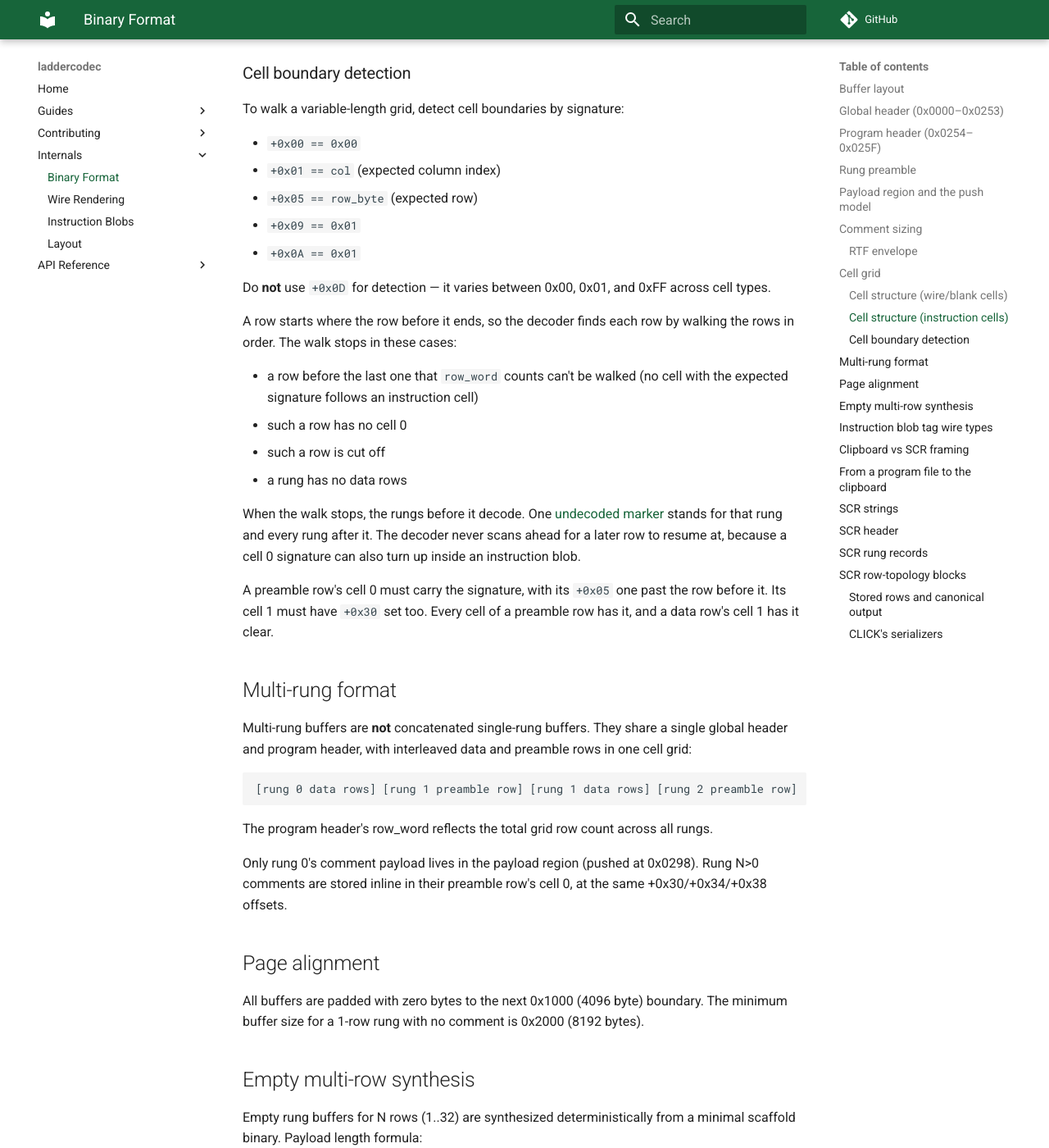
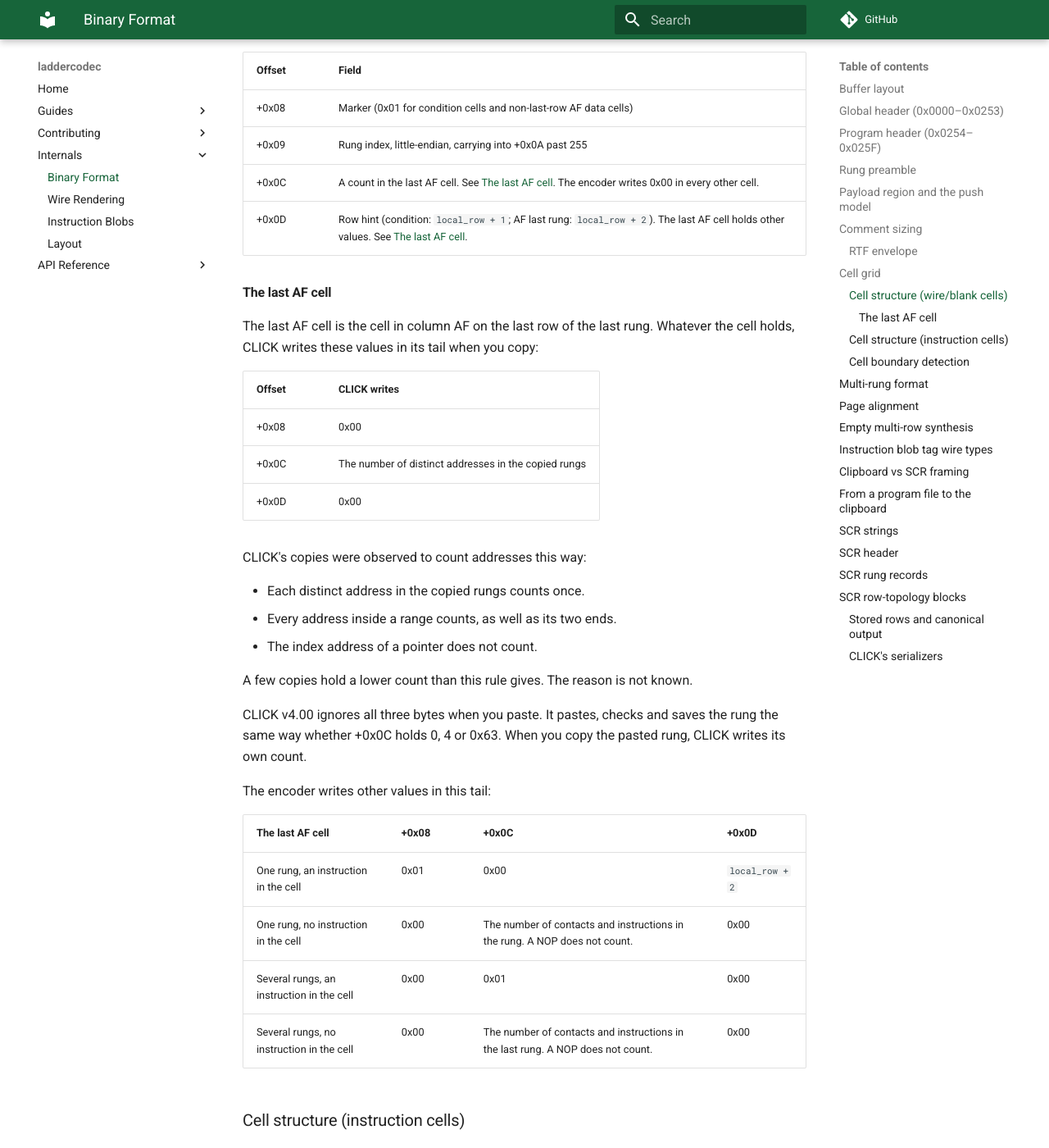
Before and after one commit to ssweber/laddercodec, an MkDocs documentation site: the page built from docs/internals/binary-format.md, in a window 1280 px wide and 1400 px high, scrolled down 4360 px. Shown: the whole window at 82% size. Built offline with MkDocs 1.6.1 and Material for MkDocs 9.7.7, drawn with Linux system fonts in a browser that asks for light colours; comment, search, counter and statistics services are not loaded; some of the changed text lies outside the part shown.

Commit message:
docs(format): record what CLICK writes in the header and last AF cell (#186)
* docs(format): record what CLICK writes in the header and the last tail

binary-format.md called the last AF cell's +0x0C an instruction count and
said that CLICK often writes another value. It said CLICK's cell +0x0B
values vary from cell to cell, and it described the global header only as
template data.

The page now says what CLICK writes when you copy and what a paste
ignores:

- The last AF cell's tail: 0x00 at +0x08, the number of distinct
  addresses at +0x0C and 0x00 at +0x0D. A paste ignores all three bytes.
  How CLICK counts an X range with an end in the option slot is not known.
- Global header 0x0A: CLICK v4.00 writes 0x0400 and CLICK v3.92 writes
  0x035A. A paste ignores it.
- Global header 0x0C: a project path, which a paste ignores.
- Cell +0x0B: rung 0's preamble holds a value that changes from copy to
  copy, and long runs of other cells share one value.

It lists what the encoder writes in the last AF cell's tail.

Co-Authored-By: Claude Opus 5.5 <noreply@anthropic.com>

* docs(format): state CLICK's address count and the session value

The page compared the last AF cell's count with the length of the list
that addresses() returns. CLICK counts differently: every address inside
a range counts, and a pointer's index address does not. The page now
states that rule and says that a few copies hold a lower count.

It also said that the value at 0x026B changes from copy to copy. Every
copy from one CLICK session holds the same value, and the value differs
between sessions.

Other corrections:

- Global header 0x0A: an older CLICK version writes 0x0346 too.
- Global header 0x0C: the path is not always the open project's.
- The bytes after the path can differ between copies, not always.
- The tail's +0x0D row points to the last AF cell.
- The encoder's count includes contacts.
- Only CLICK v4.00 was given CLICK's form of the tail to paste.

Co-Authored-By: Claude Opus 5.5 <noreply@anthropic.com>

---------

Co-authored-by: Claude Opus 5.5 <noreply@anthropic.com>

```diff
--- a/docs/internals/binary-format.md
+++ b/docs/internals/binary-format.md
@@ -28,7 +28,15 @@ The clipboard buffer has these regions:
 
 ## Global header (0x0000–0x0253)
 
-Fixed template data loaded from the scaffold binary. Contains GUI state and format markers. The encoder does not modify this region.
+The encoder copies this region from the scaffold binary and does not change it. The decoder checks the magic and reads nothing else in this region.
+
+| Offset | Size | Field |
+|---|---|---|
+| 0x00 | 8B | Magic: `CLICK` and three spaces |
+| 0x0A | 2B | A u16 LE that CLICK writes when you copy. CLICK v4.00 writes 0x0400, and CLICK v3.92 writes 0x035A. An older CLICK version, not identified, writes 0x0346. The encoder writes 0x0346 too. CLICK ignores this field when you paste. CLICK v3.92 pastes a buffer that holds 0x0400 without an error. |
+| 0x0C | var | A project path, as UTF-16LE text that ends in a NUL. CLICK writes a path here when you copy. It is not always the path of the project that is open. CLICK ignores the path when you paste. The encoder writes the path that the scaffold holds. |
+
+In CLICK's copies, the bytes after the path can differ from one copy to the next.
 
 ## Program header (0x0254–0x025F)
 
@@ -107,7 +115,7 @@ Wire and blank cells are exactly 0x40 bytes: a 0x25-byte header, 0x0B bytes of p
 | +0x05 | 4B | Row byte (uint32 LE, `global_row + 1`) |
 | +0x09 | 1B | Row span (0x01 for single-row, 0x02+ for multi-row AF) |
 | +0x0A | 1B | Visual sub-rows (0x01 for wire cells and most single-row instructions, 0x02+ for tall boxes; 0x03 in a Math cell the editor creates, 0x01 under a row span of 3 in an Email/Home/Position/Velocity cell pasted at 1 row and then saved by its dialog) |
-| +0x0B–0x0C | 2B | CLICK's values vary from cell to cell. The decoder reads neither byte. The encoder writes 0x00 at +0x0B, except in rung 0's preamble, where it writes the template's 0x40 (at 0x026B). At +0x0C it writes 0x01 in a preamble cell and in each cell of a rung that has no instruction (a NOP does not count), and 0x00 in every other cell. |
+| +0x0B–0x0C | 2B | A u16 LE. In rung 0's preamble, CLICK writes a u16 that is not 0 at 0x026B. Every copy from one CLICK session was observed to hold the same value, and the value differs between sessions. In the other cells, long runs of neighbouring cells share one value, often 0x0000. The decoder reads neither byte. The encoder writes 0x00 at +0x0B, except in rung 0's preamble, where it writes the scaffold's 0x40 (at 0x026B). At +0x0C it writes 0x01 in a preamble cell and in each cell of a rung that has no instruction (a NOP does not count), and 0x00 in every other cell. |
 | +0x0D | 4B | Instruction index (int32 LE; 0xFFFFFFFF for data cells) |
 | +0x11 | 4B | Structural flag (always 0x00000001) |
 | +0x15 | 4B | Row-start flag: stored row bit 0 at column A, zero elsewhere (uint32 LE) |
@@ -121,8 +129,37 @@ Wire and blank cells are exactly 0x40 bytes: a 0x25-byte header, 0x0B bytes of p
 |---|---|
 | +0x08 | Marker (0x01 for condition cells and non-last-row AF data cells) |
 | +0x09 | Rung index, little-endian, carrying into +0x0A past 255 |
-| +0x0C | Instruction count. In the AF data cell on the last row of the last rung, the encoder writes the number of that rung's instructions. It does not count a NOP. CLICK often writes another value. |
-| +0x0D | Row hint (condition: `local_row + 1`; AF last rung: `local_row + 2`) |
+| +0x0C | A count in the last AF cell. See [The last AF cell](#the-last-af-cell). The encoder writes 0x00 in every other cell. |
+| +0x0D | Row hint (condition: `local_row + 1`; AF last rung: `local_row + 2`). The last AF cell holds other values. See [The last AF cell](#the-last-af-cell). |
+
+#### The last AF cell
+
+The last AF cell is the cell in column AF on the last row of the last rung. Whatever the cell holds, CLICK writes these values in its tail when you copy:
+
+| Offset | CLICK writes |
+|---|---|
+| +0x08 | 0x00 |
+| +0x0C | The number of distinct addresses in the copied rungs |
+| +0x0D | 0x00 |
+
+CLICK's copies were observed to count addresses this way:
+
+- Each distinct address in the copied rungs counts once.
+- Every address inside a range counts, as well as its two ends.
+- The index address of a pointer does not count.
+
+A few copies hold a lower count than this rule gives. The reason is not known.
+
+CLICK v4.00 ignores all three bytes when you paste. It pastes, checks and saves the rung the same way whether +0x0C holds 0, 4 or 0x63. When you copy the pasted rung, CLICK writes its own count.
+
+The encoder writes other values in this tail:
+
+| The last AF cell | +0x08 | +0x0C | +0x0D |
+|---|---|---|---|
+| One rung, an instruction in the cell | 0x01 | 0x00 | `local_row + 2` |
+| One rung, no instruction in the cell | 0x00 | The number of contacts and instructions in the rung. A NOP does not count. | 0x00 |
+| Several rungs, an instruction in the cell | 0x00 | 0x01 | 0x00 |
+| Several rungs, no instruction in the cell | 0x00 | The number of contacts and instructions in the last rung. A NOP does not count. | 0x00 |
 
 ### Cell structure (instruction cells)
 
```
